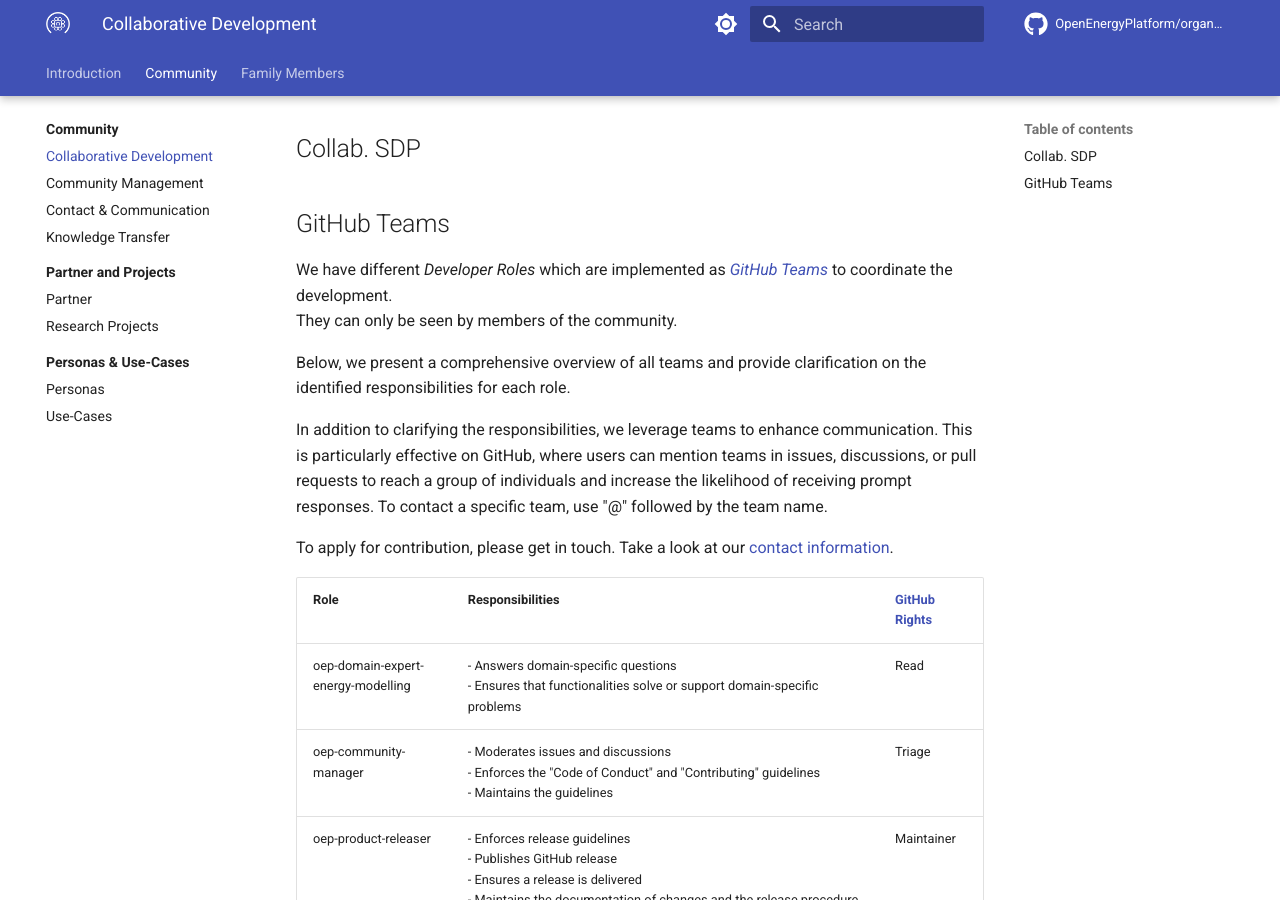
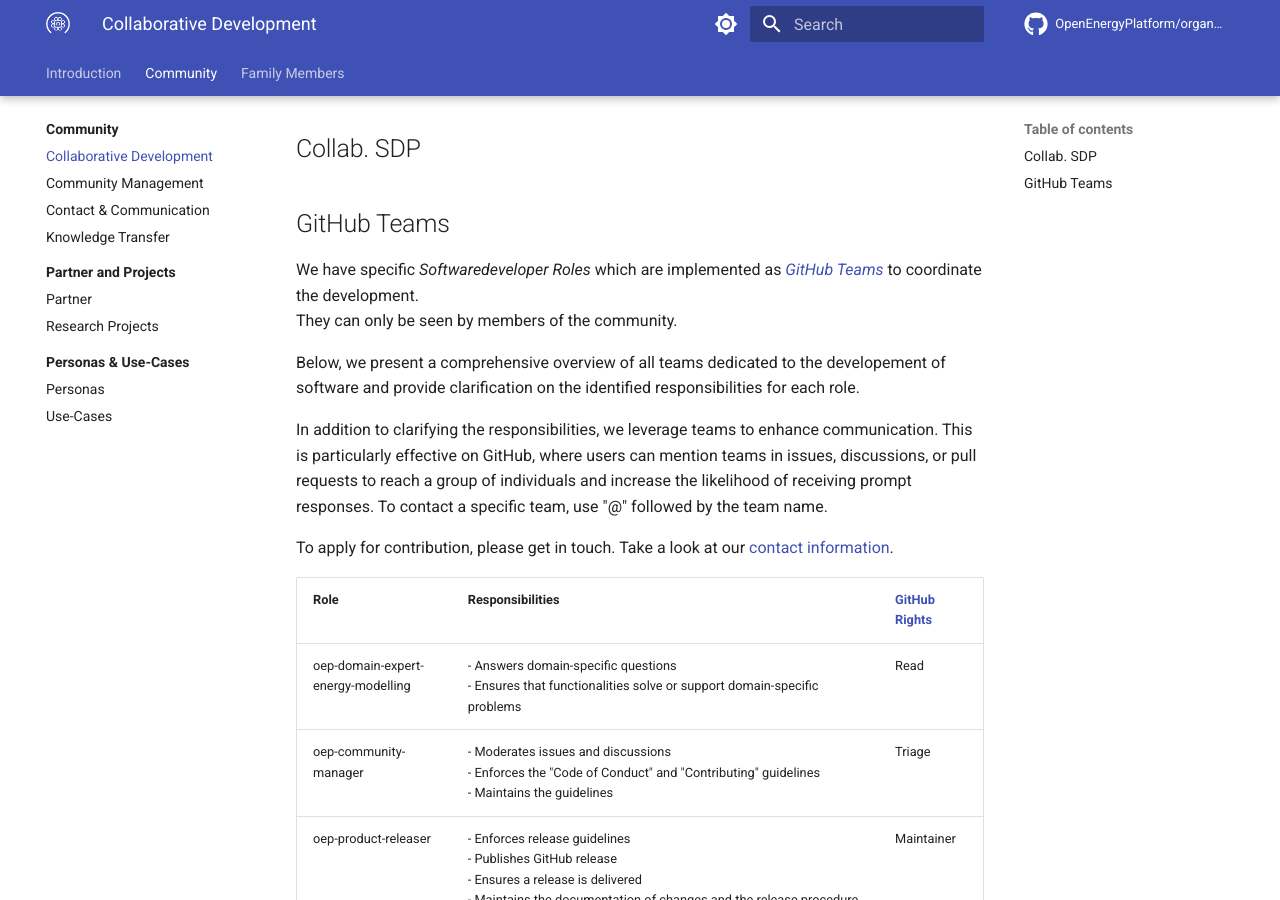
Before and after one commit to OpenEnergyPlatform/organisation, an MkDocs documentation site: the page built from compendium/family_community/collaborative_development.md, in a window 1280 px wide and 900 px high, scrolled down 1238 px. Built offline with MkDocs 1.6.1 and Material for MkDocs 9.7.7, drawn with Linux system fonts in a browser that asks for light colours; comment, search, counter and statistics services are not loaded.

Commit message:
specify that the teams mentioned are related to the developement of software and link to the newly created teams #66 #67

```diff
--- a/compendium/family_community/collaborative_development.md
+++ b/compendium/family_community/collaborative_development.md
@@ -38,11 +38,11 @@ equitable energy system.
 ## Collab. SDP
 
 ## GitHub Teams
-We have different _Developer Roles_ which are implemented as [_GitHub Teams_](https://github.com/orgs/OpenEnergyPlatform/teams)
+We have specific _Softwaredeveloper Roles_ which are implemented as [_GitHub Teams_](https://github.com/orgs/OpenEnergyPlatform/teams/oef-software-developer/teams)
 to coordinate the development.<br>
 They can only be seen by members of the community.
 
-Below, we present a comprehensive overview of all teams and provide clarification on the identified responsibilities for each role.
+Below, we present a comprehensive overview of all teams dedicated to the developement of software and provide clarification on the identified responsibilities for each role.
 
 In addition to clarifying the responsibilities, we leverage teams to enhance communication. This is particularly effective on GitHub, where users can mention teams in issues, discussions, or pull requests to reach a group of individuals and increase the likelihood of receiving prompt responses. To contact a specific team, use "@" followed by the team name.
 
```
